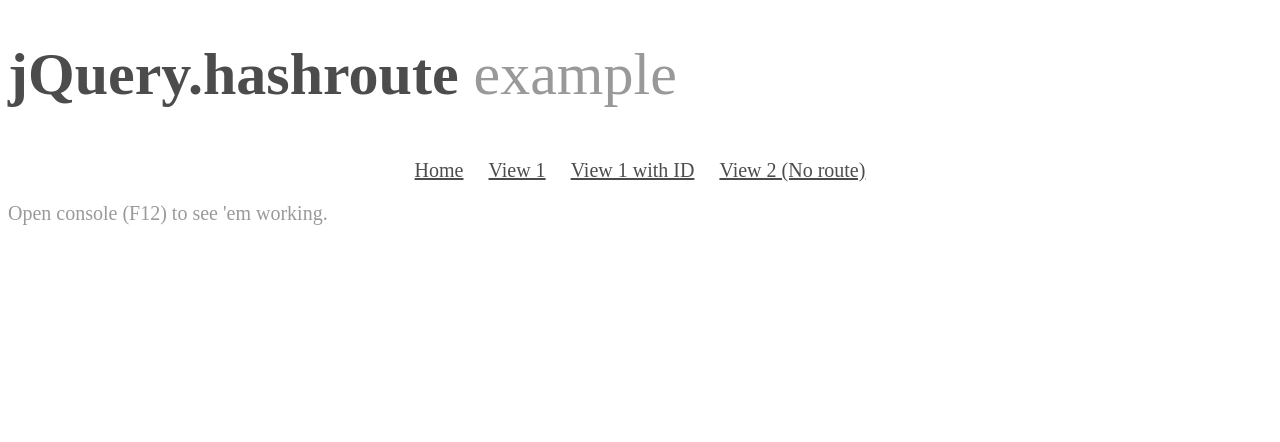
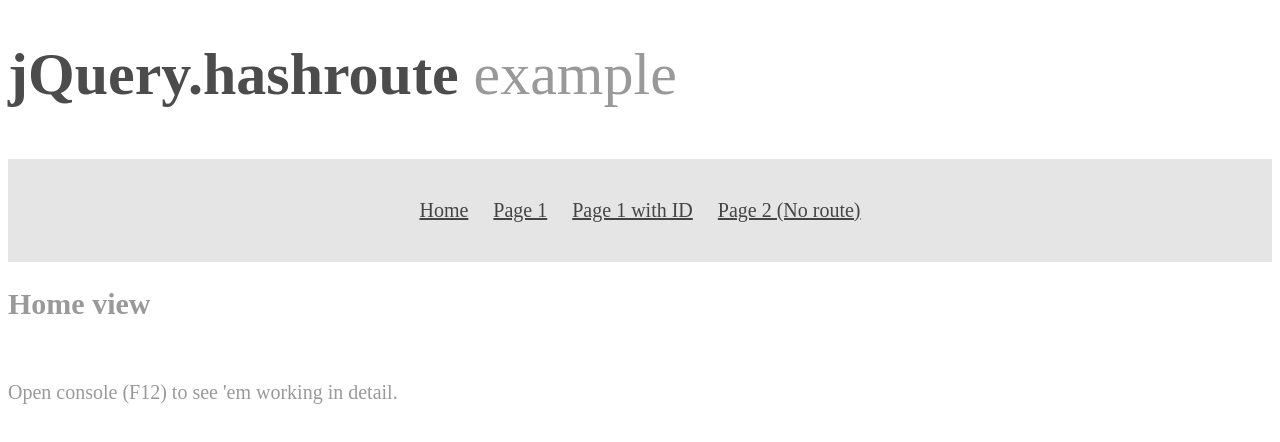
Before and after one commit to mikkotikkanen/jquery.hashroute, a plain HTML site: page example/index.html in a window 1280 px wide. Drawn offline with nearby package versions, Linux system fonts and the light colour scheme.

Commit message:
Updated the example with more visible results

```diff
--- a/example/index.html
+++ b/example/index.html
@@ -23,9 +23,11 @@
 
 		nav {
 			margin: 50px 0 20px 0;
+			padding: 2em;
 
 			font-size: 20px;
 			text-align: center;
+			background: rgba(0, 0, 0, 0.1);
 		}
 		nav a {
 			margin: 0 10px;
@@ -33,6 +35,14 @@
 		}
 		nav a.active {
 			font-weight: bold;
+		}
+
+		#container > * {
+			display: none;
+		}
+
+		footer {
+			margin-top: 3em;
 		}
 	</style>
 </head>
@@ -42,13 +52,25 @@
 
 		<nav>
 			<a href="#/">Home</a>
-			<a href="#/view1">View 1</a>
-			<a href="#/view1/1234">View 1 with ID</a>
-			<a href="#/view2">View 2 (No route)</a>
+			<a href="#/page1">Page 1</a>
+			<a href="#/page1/1234">Page 1 with ID</a>
+			<a href="#/page2">Page 2 (No route)</a>
 		</nav>
 	</header>
 
-	<p>Open console (F12) to see 'em working.</p>
+	<div id="container">
+		<div id="home" class="page">
+			<h2>Home view</h2>
+		</div>
+		<div id="page1" class="page">
+			<h2>Page 1</h2>
+			<div class="id">ID: <span></span></div>
+		</div>
+	</div>
+
+	<footer>
+		<p>Open console (F12) to see 'em working in detail.</p>
+	</footer>
 
 
 	<!-- Grab Google CDN's jQuery, with a protocol relative URL; fall back to local if offline -->
@@ -58,6 +80,7 @@
 	<script src="../jquery.hashroute.js"></script>
 	<script>
 
+		// Set verbose flag
 		$.hashroute({
 			verbose: true
 		});
@@ -69,10 +92,11 @@
 			console.log('First middleware - Setting e.params.first');
 			e.first = true;
 			this.next(); // Advance in the middleware stack
+			$()
 		});
 		$.hashroute('middleware', function(e) {
-			console.log('Second middleware - Setting e.params.second');
-			e.second = true;
+			console.log('Middleware - Setting pages to display: none');
+			$('.page').hide();
 			this.next(); // Advance in the middleware stack
 		});
 
@@ -82,15 +106,18 @@
 		 */
 		$(document).hashroute('/', function(e) {
 			console.log('--> HOME!', e);
+			$('#home').show();
 		});
-		$(document).hashroute('/view1', function(e) {
-			console.log('--> VIEW1!', e);
+		$(document).hashroute('/page1', function(e) {
+			console.log('--> PAGE1!', e);
+			$('#page1').show().find('.id').hide();
 		});
-		$(document).hashroute('/view1/:id/', function(e) {
-			console.log('--> VIEW1 with param!', e.params, e);
+		$(document).hashroute('/page1/:id/', function(e) {
+			console.log('--> PAGE1 with param!', e.params, e);
+			$('#page1').show().find('.id').show().find('span').html(e.params.id);
 		});
-		$(document).hashroute('/view1/:id1/:id2', function(e) {
-			console.log('--> VIEW1 with MOAR params!', e.params, e);
+		$(document).hashroute('/page1/:id1/:id2', function(e) {
+			console.log('--> PAGE1 with MOAR params!', e.params, e);
 		});
 
 	</script>
```
